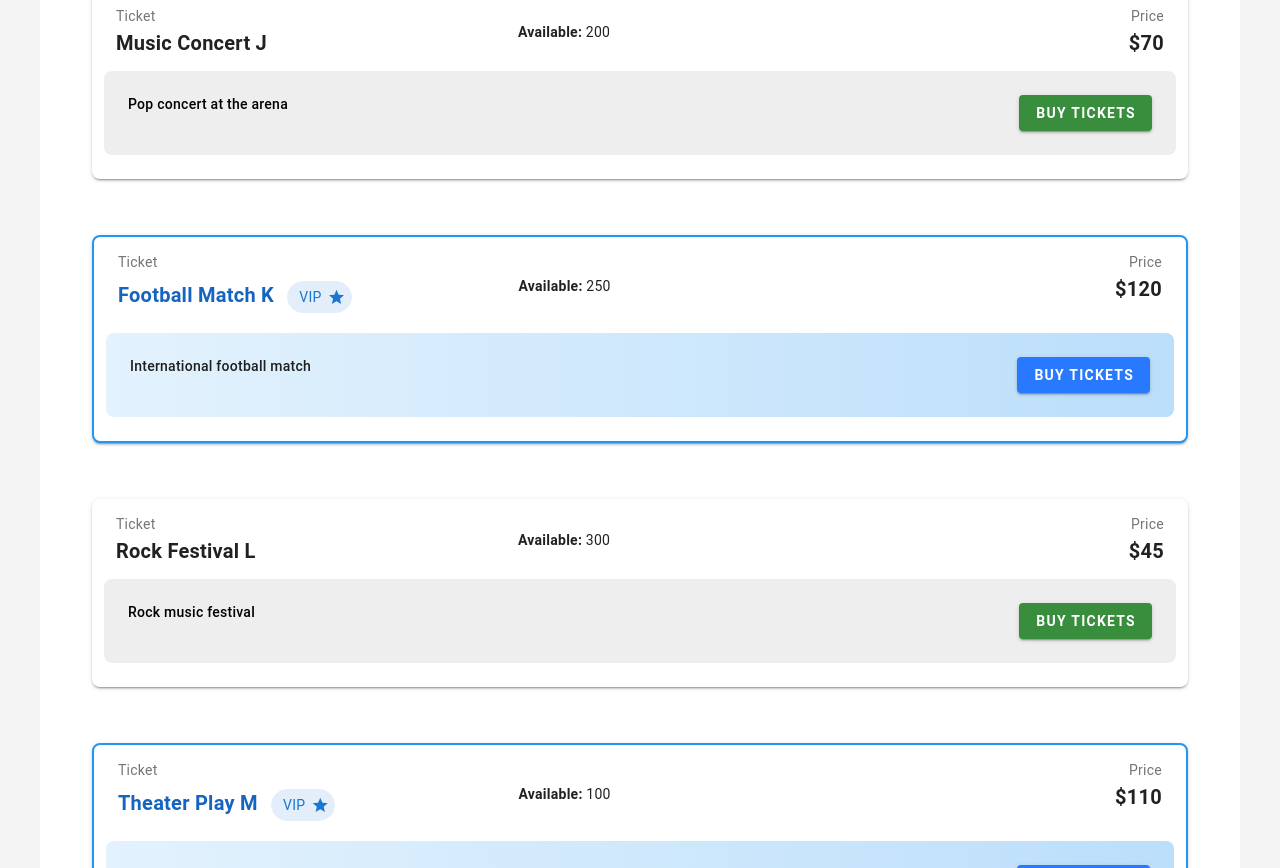
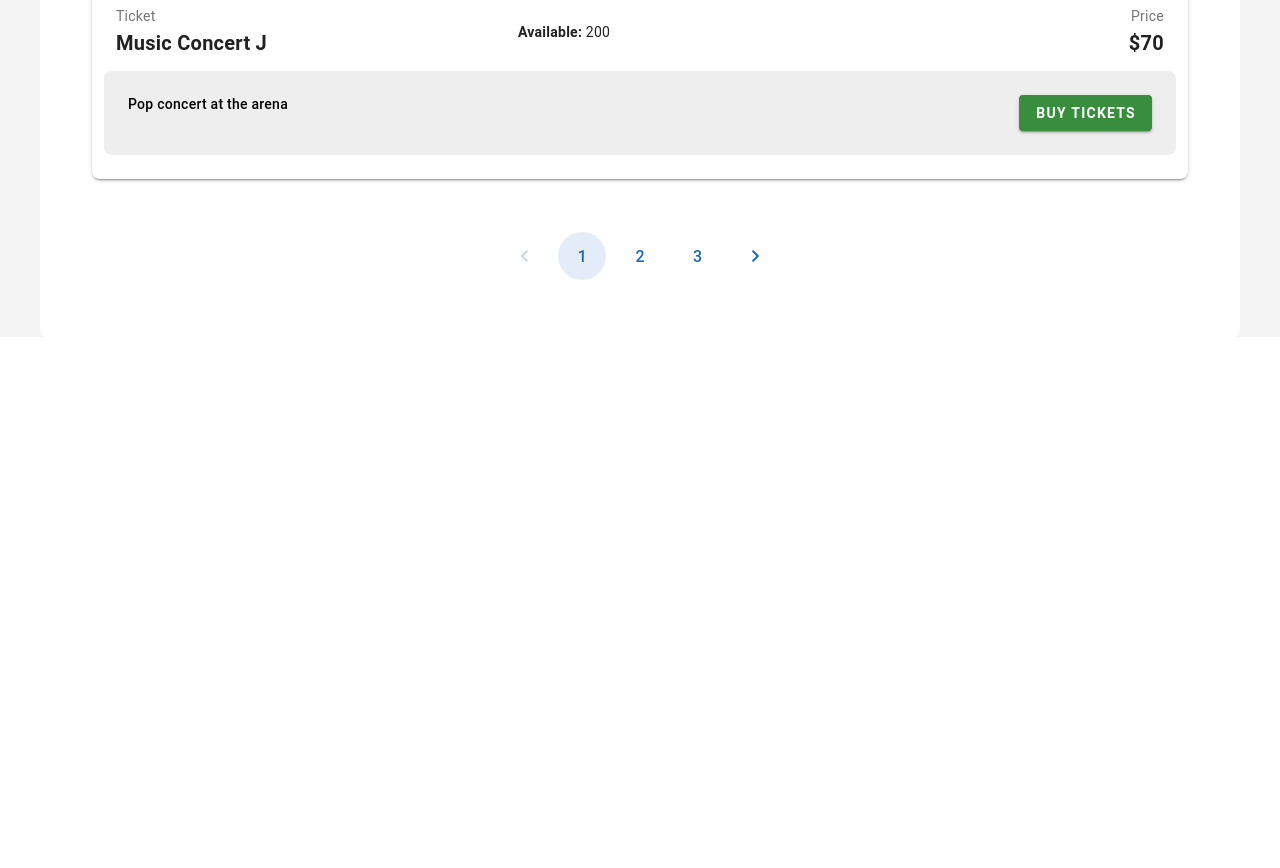
Before and after one commit to savinachandla/ticketing-web-app, a Vue app: page / in a window 1280 px wide. Shown: the part 2472-3340 px from the top of the page. After the commit the page ends 2809 px from the top, so only its background shows below. Built offline with nearby package versions, Linux system fonts and the light colour scheme.

Commit message:
Added pagination and validations

```diff
--- a/src/components/TicketList.vue
+++ b/src/components/TicketList.vue
@@ -20,18 +20,6 @@
             </td>
             <td>${{ item.price }}</td>
             <td>{{ item.quantity }}</td>
-            <!-- <td>
-              <v-text-field
-                variant="outlined"
-                v-model="item.quantity"
-                type="number"
-                min="1"
-                :max="item.count"
-                class="mt-4"
-                density="compact"
-                @blur="updateQuantity(item)">
-              </v-text-field>
-            </td> -->
             <td>${{ (item.price * item.quantity).toFixed(2) }}</td>
             <td>
             <v-tooltip text="Remove a ticket from cart" location="top">
@@ -59,24 +47,15 @@
 
   <script setup lang="ts">
   import { useCartStore } from '@/stores/cartStore';
+  import { useMessageStore } from '@/stores/messageStore';
 
   const cartStore = useCartStore();
   const cart = cartStore.cart;
+  const messageStore = useMessageStore();
 
   const removeFromCart = (ticket: any) => {
     cartStore.removeFromCart(ticket);
+    messageStore.setMessage('Ticket removed from cart', 'success');
   };
 
-//   const updateQuantity = (item: any) => {
-//     if (item.quantity < 1) {
-//       item.quantity = 1; // Prevent going below 1
-//     } else if (item.quantity > item.count) {
-//       item.quantity = item.count; // Prevent exceeding available count
-//     }
-//     item.count = item.count-item.quantity;
-//     console.log('item', item)
-//     // If the quantity is changed, update the store accordingly
-//     cartStore.removeFromCart(item);
-//     cartStore.addToCart(item);
-//   };
   </script>
--- /dev/null
+++ b/src/components/TicketsPagination.vue
@@ -0,0 +1,28 @@
+<template>
+  <v-container class="d-flex justify-center mt-4">
+    <v-pagination
+      :model-value="currentPage"
+      @update:modelValue="updatePage"
+      rounded="circle"
+      color="primary"
+      :length="totalPages"
+      :total-visible="7"
+    >
+    </v-pagination>
+  </v-container>
+</template>
+
+<script setup lang="ts">
+import { defineProps, defineEmits } from 'vue';
+
+const { totalPages, currentPage } = defineProps({
+  totalPages: { type: Number, required: true },
+  currentPage: { type: Number, required: true }
+});
+
+const emit = defineEmits(['update:currentPage']);
+
+const updatePage = (page: number) => {
+  emit('update:currentPage', page); // Emit event to update parent state
+};
+</script>
--- a/src/components/forms/TicketForm.vue
+++ b/src/components/forms/TicketForm.vue
@@ -2,7 +2,7 @@
   <v-form ref="form" v-model="valid">
     <v-text-field
       v-model="ticket.name"
-      :counter="12"
+      :counter="20"
       :rules="nameRules"
       label="Ticket Name"
       variant="outlined"
@@ -12,6 +12,7 @@
 
     <v-textarea
       v-model="ticket.description"
+      counter="100"
       label="Description"
       variant="outlined"
       :rules="descriptionRules"
@@ -32,6 +33,7 @@
       label="Number of Tickets Available"
       type="number"
       min="1"
+      max="1000"
       :rules="countRules"
       required
       class="mt-required"
@@ -44,6 +46,7 @@
       variant="outlined"
       type="number"
       min="1"
+      max="500"
       :rules="priceRules"
       required
       class="mt-required"
@@ -82,14 +85,23 @@ const ticket = ref({
 
 const nameRules = [
   (v: string) => !!v || "Ticket name is required",
-  (v: string) => (v && v.length >= 3 && v.length <= 12) || "Ticket name must be 3-12 characters long"
+  (v: string) => (v && v.length >= 3 && v.length <= 20) || "Ticket name must be 3-20 characters long"
 ];
 
-const descriptionRules = [(v: string) => !!v || "Description is required"];
+const descriptionRules = [
+  (v: string) => !!v || "Description is required",
+  (v: string) => (v.length <= 100) || "Description cannot exceed 100 characters"
+];
 
-const countRules = [(v: number) => v > 0 || "Number of tickets must be greater than 0"];
+const countRules = [
+  (v: number) => v > 0 || "Number of tickets must be greater than 0",
+  (v: number) => v <= 1000 || "Cannot exceed 1000 tickets"
+];
 
-const priceRules = [(v: number) => v > 0 || "Price must be greater than 0"];
+const priceRules = [
+  (v: number) => v > 0 || "Price must be greater than 0",
+  (v: number) => v <= 500 || "Price cannot exceed $500"
+];
 
 const validate = async () => {
   if (form.value) {
--- a/src/router/index.ts
+++ b/src/router/index.ts
@@ -8,7 +8,7 @@ const routes = [
   { path: '/', name: 'Home', component: HomeView },
   { path: '/admin', name: 'Admin', component: AdminView},
   { path: '/cart', name: 'Cart', component: CartView },
-  { path: "/:catchAll(.*)", name: 'PageNotFound', component: PageNotFound }
+  { path: "/:catchAll(.*)", name: 'PageNotFound', component: PageNotFound } //for all the URLs that don't exist show page not found
 ];
 
 const router = createRouter({
--- a/src/stores/ticketStore.ts
+++ b/src/stores/ticketStore.ts
@@ -8,7 +8,7 @@ export const useTicketStore = defineStore('ticketStore', () => {
 
   //Add new ticket
   const addTicket = (ticket: Ticket) => {
-    tickets.value.push(ticket);
+    tickets.value.unshift(ticket);
   };
 
   // Remove a ticket by its ID
--- a/src/views/AdminView.vue
+++ b/src/views/AdminView.vue
@@ -7,10 +7,10 @@
       </v-btn>
     </div>
 
-    <div v-if="tickets.length" class="mt-4">
+    <div v-if="paginatedTickets.length" class="mt-4">
       <v-row>
         <v-col
-          v-for="ticket in tickets"
+          v-for="ticket in paginatedTickets"
           :key="ticket.id"
           cols="12"
           sm="12"
@@ -24,14 +24,22 @@
 
     <!-- Ticket Form Dialog -->
     <TicketDialog :modelValue="dialogVisible" @closeDialog="closeTicketForm"/>
+
+    <!-- Pagination Component -->
+    <TicketsPagination
+      v-if="tickets.length > itemsPerPage"
+      :totalPages="totalPages"
+      v-model:currentPage="currentPage"
+    />
   </div>
 </template>
 
 <script setup lang="ts">
-import { ref } from 'vue';
+import { ref, computed } from 'vue';
 import { useTicketStore } from '@/stores/ticketStore';
 import TicketCard from '@/components/TicketCard.vue';
 import TicketDialog from '@/components/dialogs/TicketDialog.vue';
+import TicketsPagination from '@/components/TicketsPagination.vue';
 
 const ticketStore = useTicketStore();
 const tickets = ticketStore.tickets;
@@ -46,4 +54,14 @@ const openTicketForm = () => {
 const closeTicketForm = () => {
   dialogVisible.value = false;
 };
+
+//Pagination
+const itemsPerPage = 10;
+const currentPage = ref(1);
+const totalPages = computed(() => Math.ceil(tickets.length / itemsPerPage) || 1);
+// Compute tickets to display based on pagination
+const paginatedTickets = computed(() => {
+  const startIndex = (currentPage.value - 1) * itemsPerPage;
+  return tickets.slice(startIndex, startIndex + itemsPerPage);
+});
 </script>
--- a/src/views/HomeView.vue
+++ b/src/views/HomeView.vue
@@ -6,12 +6,8 @@
       </v-col>
     </v-row>
 
-    <v-row v-if="tickets.length">
-      <v-col
-        v-for="ticket in tickets"
-        :key="ticket.id"
-        cols="12"
-      >
+    <v-row v-if="paginatedTickets.length">
+      <v-col v-for="ticket in paginatedTickets" :key="ticket.id" cols="12">
         <TicketCard :ticket="ticket" :isAdmin="false" />
       </v-col>
     </v-row>
@@ -21,13 +17,34 @@
         <p class="text-body-1">No tickets available.</p>
       </v-col>
     </v-row>
+
+    <!-- <v-pagination v-model="currentPage" rounded="circle" color="primary" :length="totalPages"></v-pagination> -->
+
+    <!-- Pagination Component -->
+    <TicketsPagination
+      v-if="tickets.length > itemsPerPage"
+      :totalPages="totalPages"
+      v-model:currentPage="currentPage"
+    />
   </v-container>
 </template>
 
 <script setup lang="ts">
+import { ref, computed } from 'vue';
 import { useTicketStore } from '@/stores/ticketStore';
 import TicketCard from '@/components/TicketCard.vue';
+import TicketsPagination from '@/components/TicketsPagination.vue';
 
 const ticketStore = useTicketStore();
 const tickets = ticketStore.tickets;
+
+//Pagination
+const itemsPerPage = 10;
+const currentPage = ref(1);
+const totalPages = computed(() => Math.ceil(tickets.length / itemsPerPage) || 1);
+// Compute tickets to display based on pagination
+const paginatedTickets = computed(() => {
+  const startIndex = (currentPage.value - 1) * itemsPerPage;
+  return tickets.slice(startIndex, startIndex + itemsPerPage);
+});
 </script>
```
Also changed, not shown: 1 other file (tests, documents, lock files or other folders).
